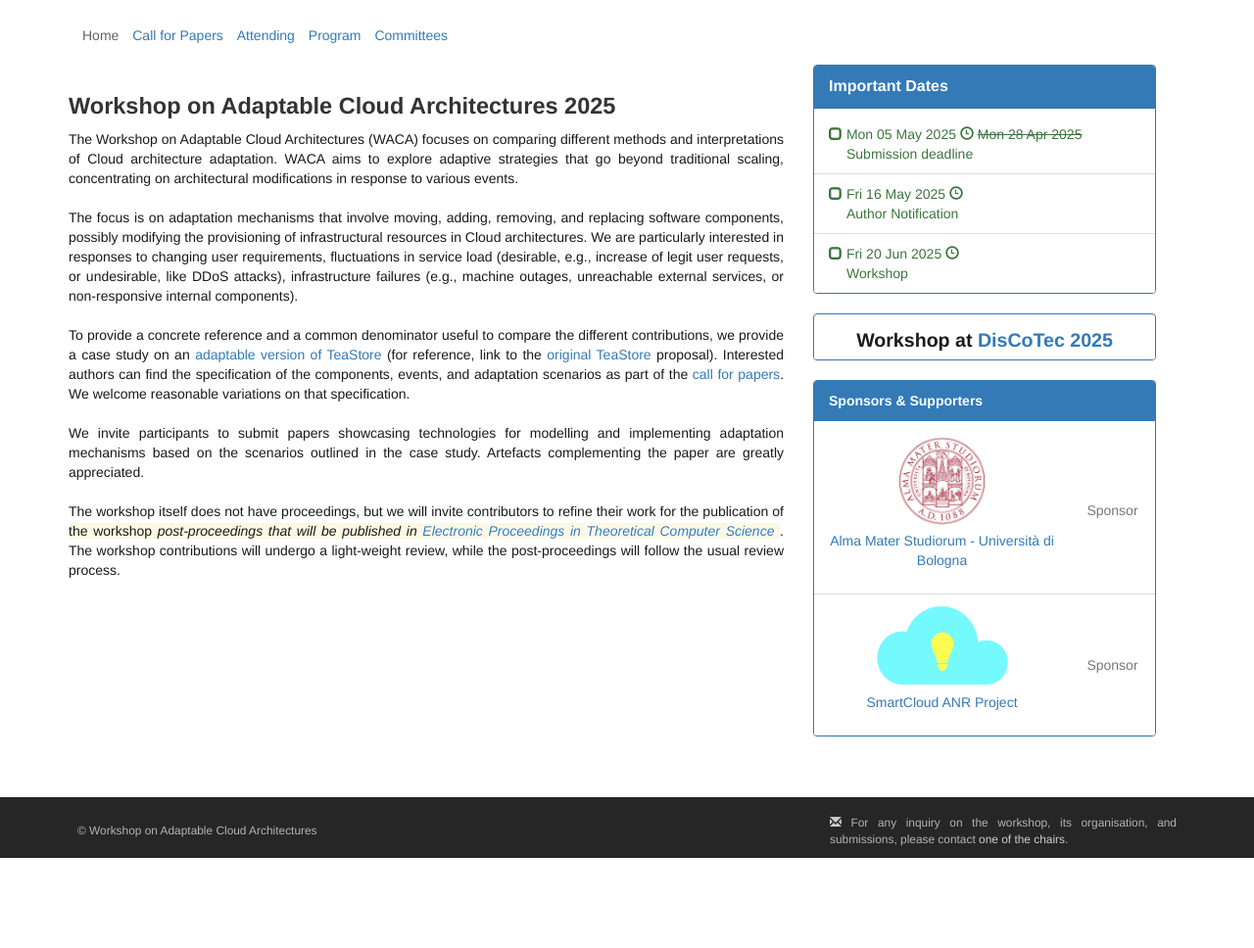
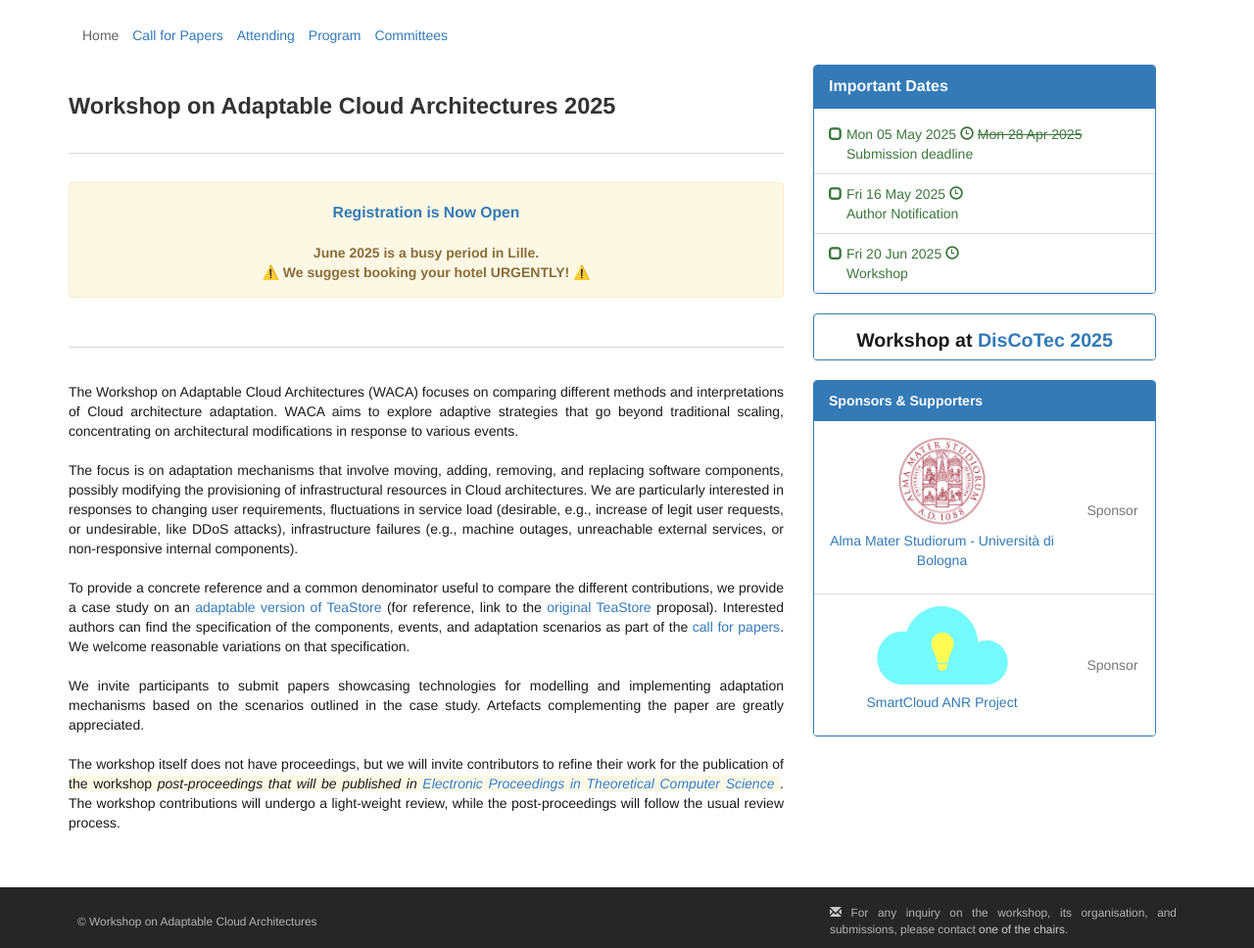
Before and after one commit to waca-ws/2025, a Jekyll site: the page built from index.md, in a window 1280 px wide. Shown: the part 407-1375 px from the top of the page at 98% size. Built offline with Jekyll 4.4.1, drawn with Linux system fonts in a browser that asks for light colours; before the commit the page ends 1283 px from its top, so only the background shows below that.

Commit message:
Update index.md

```diff
--- a/index.md
+++ b/index.md
@@ -3,6 +3,17 @@ layout: home
 title: Workshop on Adaptable Cloud Architectures 2025
 feature_image: "image0.jpg"
 image_source: "Sébastien Croës"
+---
+
+---
+
+<div class="alert alert-warning text-center" role="alert">
+  <h4 class="alert-heading"><a href="https://www.discotec.org/2025/registration">Registration is Now Open</a></h4>
+  <br>
+  <p><strong>June 2025 is a busy period in Lille.<br>⚠️
+  We suggest booking your hotel URGENTLY! ⚠️</strong></p>
+</div>
+
 ---
 
 The Workshop on Adaptable Cloud Architectures (WACA) focuses on comparing different methods and interpretations of Cloud architecture adaptation. WACA aims to explore adaptive strategies that go beyond traditional scaling, concentrating on architectural modifications in response to various events.
```
